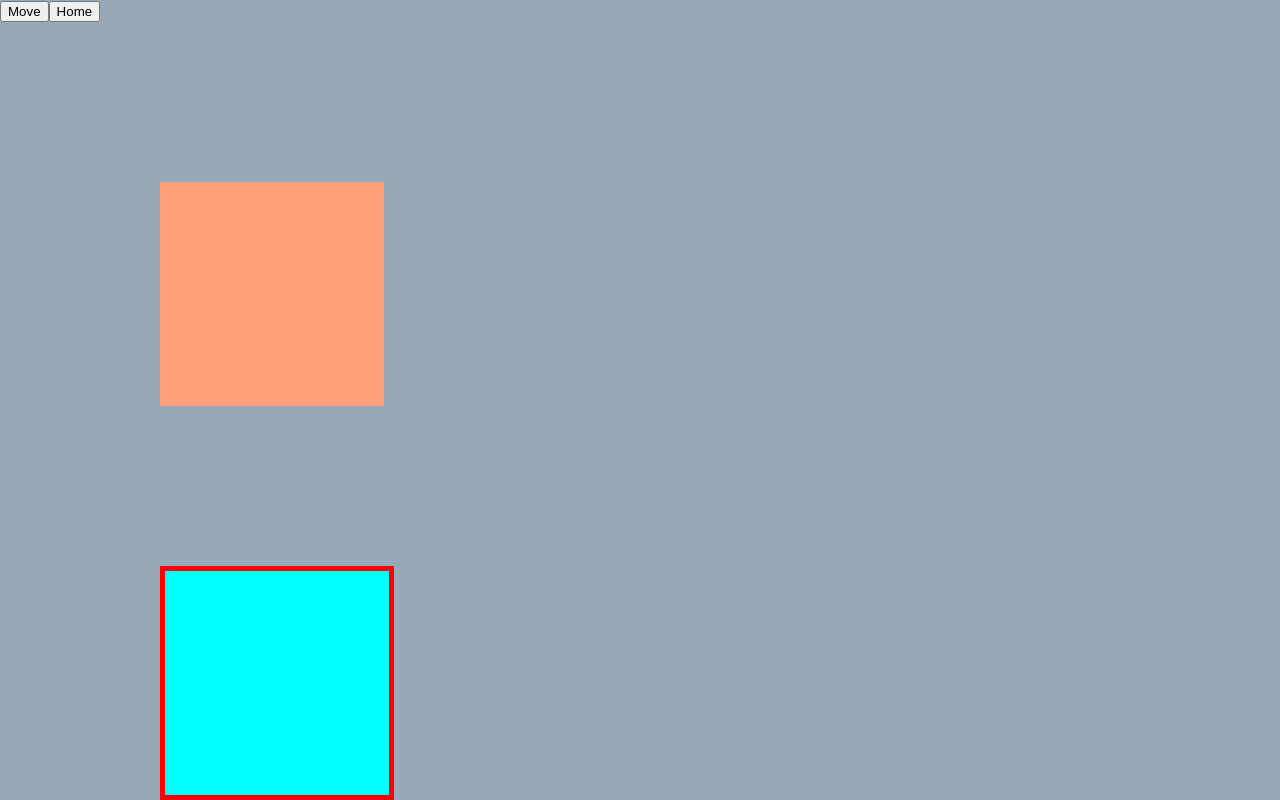
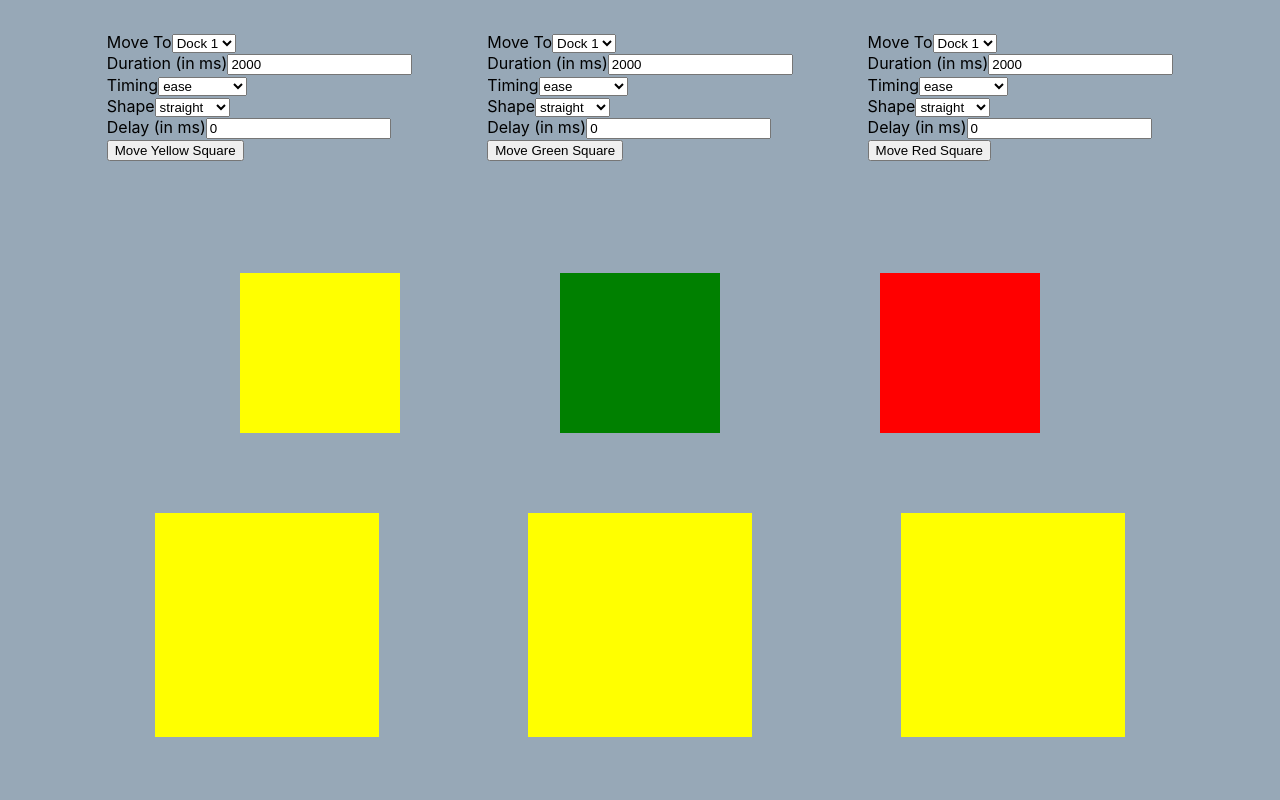
Before and after one commit to dtressel/here2there-testing, a React (Create React App) app: page / in a window 1280 px wide. Shown: the top 800 px of the page. Built offline with nearby package versions, Linux system fonts and the light colour scheme.

Commit message:
created move forms

```diff
--- a/src/App.css
+++ b/src/App.css
@@ -1,3 +1,17 @@
+.App {
+  height: 100vh;
+}
+
+.App-controls {
+  padding: 2rem;
+  display: flex;
+  justify-content: space-evenly;
+}
+
+.App-here-container, .App-there-container {
+  margin: 5rem;
+}
+
 .App-test-div {
   height: 10rem;
   width: 10rem;
@@ -6,16 +20,35 @@
   border: 5px solid red;
 }
 
+.App-here-container {
+  display: flex;
+  justify-content: space-evenly;
+}
+
+.App-there-container {
+  display: flex;
+  justify-content: space-around;
+}
+
 .App-add-margin {
   margin: 10rem;
 }
 
-.App-test-div2 {
+.App-here-yellow, .App-here-red, .App-here-green {
   height: 10rem;
   width: 10rem;
-  padding: 2rem;
-  background-color: lightsalmon;
-  margin: 10rem;
+}
+
+.App-here-yellow {
+  background-color: yellow;
+}
+
+.App-here-red {
+  background-color: red;
+}
+
+.App-here-green {
+  background-color: green;
 }
 
 .App {
--- a/src/App.js
+++ b/src/App.js
@@ -4,35 +4,178 @@ import Here from './Here';
 import There from './There';
 
 function App() {
-  const [move, setMove] = useState();
-  const handleMove = (transition) => {
-    setMove(transition);
+  const [moveYellow, setMoveYellow] = useState();
+  const [moveGreen, setMoveGreen] = useState();
+  const [moveRed, setMoveRed] = useState();
+  const handleMoveYellow = (event) => {
+    event.preventDefault();
+    setMoveYellow({
+      to: event.target[0].value,
+      duration: `${event.target[1].value}ms`,
+      timing: event.target[2].value,
+      shape: event.target[3].value,
+      delay: `${event.target[4].value}ms`
+    });
+  }
+  const handleMoveGreen = (event) => {
+    event.preventDefault();
+    console.log(event);
+    setMoveGreen();
+  }
+  const handleMoveRed = (event) => {
+    event.preventDefault();
+    console.log(event);
+    setMoveRed();
   }
 
   return (
     <div className="App">
-      <button
-        onClick={() => handleMove({
-          to: '2',
-          duration: "200ms",
-          timing: "ease-in-out"
-        })}
-      >Move</button>
-      <button onClick={() => handleMove({ to: 1, duration: "5s" })}>Home</button>
-      <div className="App-test-div2"></div>
-      <Here className="App-add-margin" locationId="1" move={move} >
-        <div className="App-test-div"></div>
-      </Here>
-      <div className="App-test-div2"></div>
-      <There sizeRef="1" locationId="2" className="App-make-yellow">
-        <p>Move stuff to here. fdnaufdshuaihfudhjakhfjkdh ajkfhdishauhuklh uflhduail</p>
-        <p>Move stuff to here.</p>
-        <p>Move stuff to here.</p>
-        <p>Move stuff to here.</p>
-        <p>Move stuff to here.</p>
-        <p>Move stuff to here.</p>
-        <p>Move stuff to here.</p>
-      </There>
+      <div className="App-controls">
+        <form onSubmit={handleMoveYellow}>
+          <div>
+            <label htmlFor="moveTo">Move To</label>
+            <select id="moveTo" name="moveTo">
+              <option value="1">Dock 1</option>
+              <option value="2">Dock 2</option>
+              <option value="3">Dock 3</option>
+              <option value="4">Dock 4</option>
+              <option value="5">Dock 5</option>
+              <option value="6">Dock 6</option>
+            </select>
+          </div>
+          <div>
+            <label htmlFor="duration">Duration (in ms)</label>
+            <input id="duration" name="duration" type="number" defaultValue={2000} step="100" />
+          </div>
+          <div>
+            <label htmlFor="timing">Timing</label>
+            <select id="timing" name="timing">
+              <option value="ease">ease</option>
+              <option value="ease-in">ease-in</option>
+              <option value="ease-out">ease-out</option>
+              <option value="ease-in-out">ease-in-out</option>
+              <option value="linear">linear</option>
+            </select>
+          </div>
+          <div>
+            <label htmlFor="shape">Shape</label>
+            <select id="shape" name="shape">
+              <option value="straight">straight</option>
+              <option value="innerArc">inner arc</option>
+              <option value="outerArc">outer arc</option>
+              <option value="innerL">inner L</option>
+              <option value="outerL">outer L</option>
+            </select>
+          </div>
+          <div>
+            <label htmlFor="delay">Delay (in ms)</label>
+            <input id="delay" name="delay" type="number" defaultValue={0} step="100" />
+          </div>
+          <button type="submit">Move Yellow Square</button>
+        </form>
+
+        <form onSubmit={handleMoveGreen}>
+          <div>
+            <label htmlFor="moveTo">Move To</label>
+            <select id="moveTo" name="moveTo">
+              <option value="1">Dock 1</option>
+              <option value="2">Dock 2</option>
+              <option value="3">Dock 3</option>
+              <option value="4">Dock 4</option>
+              <option value="5">Dock 5</option>
+              <option value="6">Dock 6</option>
+            </select>
+          </div>
+          <div>
+            <label htmlFor="duration">Duration (in ms)</label>
+            <input id="duration" name="duration" type="number" default="0" defaultValue={2000} step="100" />
+          </div>
+          <div>
+            <label htmlFor="timing">Timing</label>
+            <select id="timing" name="timing">
+              <option value="ease">ease</option>
+              <option value="ease-in">ease-in</option>
+              <option value="ease-out">ease-out</option>
+              <option value="ease-in-out">ease-in-out</option>
+              <option value="linear">linear</option>
+            </select>
+          </div>
+          <div>
+            <label htmlFor="shape">Shape</label>
+            <select id="shape" name="shape">
+              <option value="straight">straight</option>
+              <option value="innerArc">inner arc</option>
+              <option value="outerArc">outer arc</option>
+              <option value="innerL">inner L</option>
+              <option value="outerL">outer L</option>
+            </select>
+          </div>
+          <div>
+            <label htmlFor="delay">Delay (in ms)</label>
+            <input id="delay" name="delay" type="number" default="0" defaultValue={0} step="100" />
+          </div>
+          <button type="submit">Move Green Square</button>
+        </form>
+
+        <form onSubmit={handleMoveRed}>
+          <div>
+            <label htmlFor="moveTo">Move To</label>
+            <select id="moveTo" name="moveTo">
+              <option value="1">Dock 1</option>
+              <option value="2">Dock 2</option>
+              <option value="3">Dock 3</option>
+              <option value="4">Dock 4</option>
+              <option value="5">Dock 5</option>
+              <option value="6">Dock 6</option>
+            </select>
+          </div>
+          <div>
+            <label htmlFor="duration">Duration (in ms)</label>
+            <input id="duration" name="duration" type="number" default="0" defaultValue={2000} step="100" />
+          </div>
+          <div>
+            <label htmlFor="timing">Timing</label>
+            <select id="timing" name="timing">
+              <option value="ease">ease</option>
+              <option value="ease-in">ease-in</option>
+              <option value="ease-out">ease-out</option>
+              <option value="ease-in-out">ease-in-out</option>
+              <option value="linear">linear</option>
+            </select>
+          </div>
+          <div>
+            <label htmlFor="shape">Shape</label>
+            <select id="shape" name="shape">
+              <option value="straight">straight</option>
+              <option value="innerArc">inner arc</option>
+              <option value="outerArc">outer arc</option>
+              <option value="innerL">inner L</option>
+              <option value="outerL">outer L</option>
+            </select>
+          </div>
+          <div>
+            <label htmlFor="delay">Delay (in ms)</label>
+            <input id="delay" name="delay" type="number" default="0" defaultValue={0} step="100" />
+          </div>
+          <button type="submit">Move Red Square</button>
+        </form>
+      </div>
+      <div className="App-here-container">
+        <Here locationId="1" move={moveYellow} >
+          <div className="App-here-yellow"></div>
+        </Here>
+        <Here locationId="2" move={moveGreen} >
+          <div className="App-here-green"></div>
+        </Here>
+        <Here locationId="3" move={moveRed} >
+          <div className="App-here-red"></div>
+        </Here>
+      </div>
+      <div className="App-there-container">
+        <There sizeRef="1" locationId="4" className="App-make-yellow" />
+        <There sizeRef="1" locationId="5" className="App-make-yellow" />
+        <There sizeRef="1" locationId="6" className="App-make-yellow" />
+      </div>
     </div>
   );
 }
--- a/src/Here/Here.js
+++ b/src/Here/Here.js
@@ -9,9 +9,11 @@ const Here = (props) => {
 
   useEffect(() => {
     if (move) {
+      console.log(move);
       const newPosition = findLeftAndTop(locationId, move.to, position);
       const moveDistance = findMoveDistance(newPosition, position);
       const transitionString = buildTransitionString(move, moveDistance[0], moveDistance[1]);
+      console.log(transitionString);
       setTransition(transitionString);
       setPosition(newPosition);
     }
--- a/src/helpers/mover.js
+++ b/src/helpers/mover.js
@@ -1,4 +1,4 @@
-function findLeftAndTop(fromId, toId, position) {
+function findLeftAndTop(fromId, toId) {
   const fromElement = document.querySelector(`[data-h2t-location-id="${fromId}"]`);
   const toElement = document.querySelector(`[data-h2t-location-id="${toId}"]`);
   const fromCoord = fromElement.getBoundingClientRect();
```
